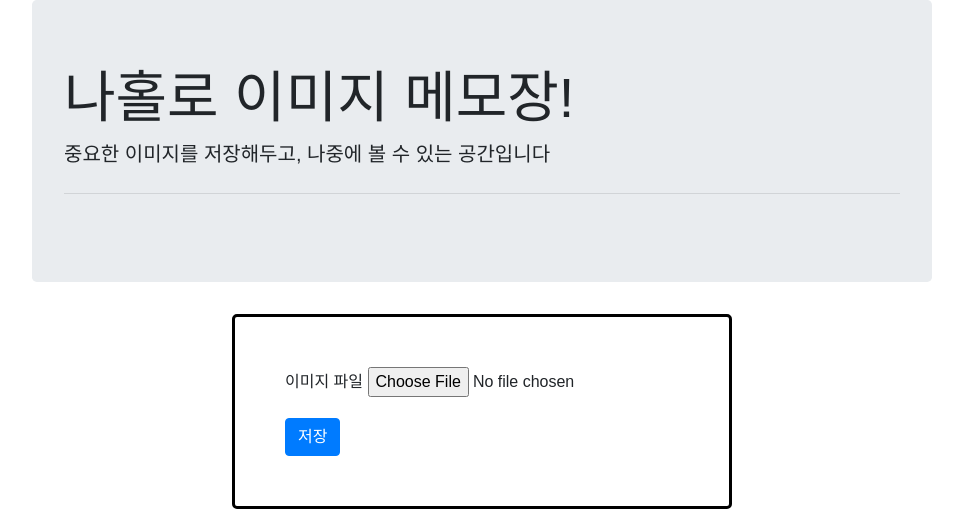
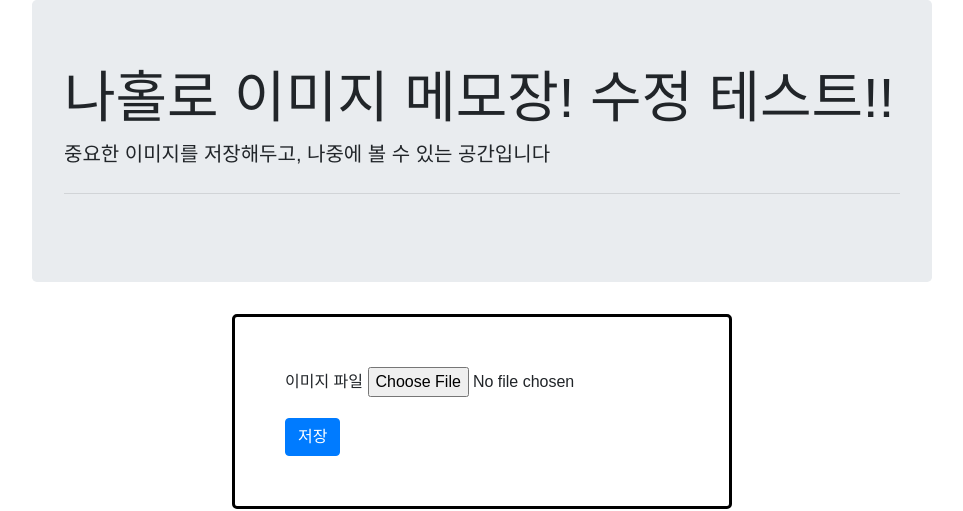
Before and after one commit to SG-Marco/my-aws-front, a plain HTML site: page index.html in a window 1280 px wide. Shown: the top 511 px of the page, without its empty margins (158-1121 px from the left). Drawn offline with nearby package versions, Linux system fonts and the light colour scheme; a web font is replaced by a local one.

Commit message:
gitaction 테스트용 index 수정

```diff
--- a/index.html
+++ b/index.html
@@ -58,7 +58,7 @@
 <body>
 <div class="wrap">
     <div class="jumbotron">
-        <h1 class="display-4">나홀로 이미지 메모장!</h1>
+        <h1 class="display-4">나홀로 이미지 메모장! 수정 테스트!!</h1>
         <p class="lead">중요한 이미지를 저장해두고, 나중에 볼 수 있는 공간입니다</p>
         <hr class="my-4">
     </div>
```
